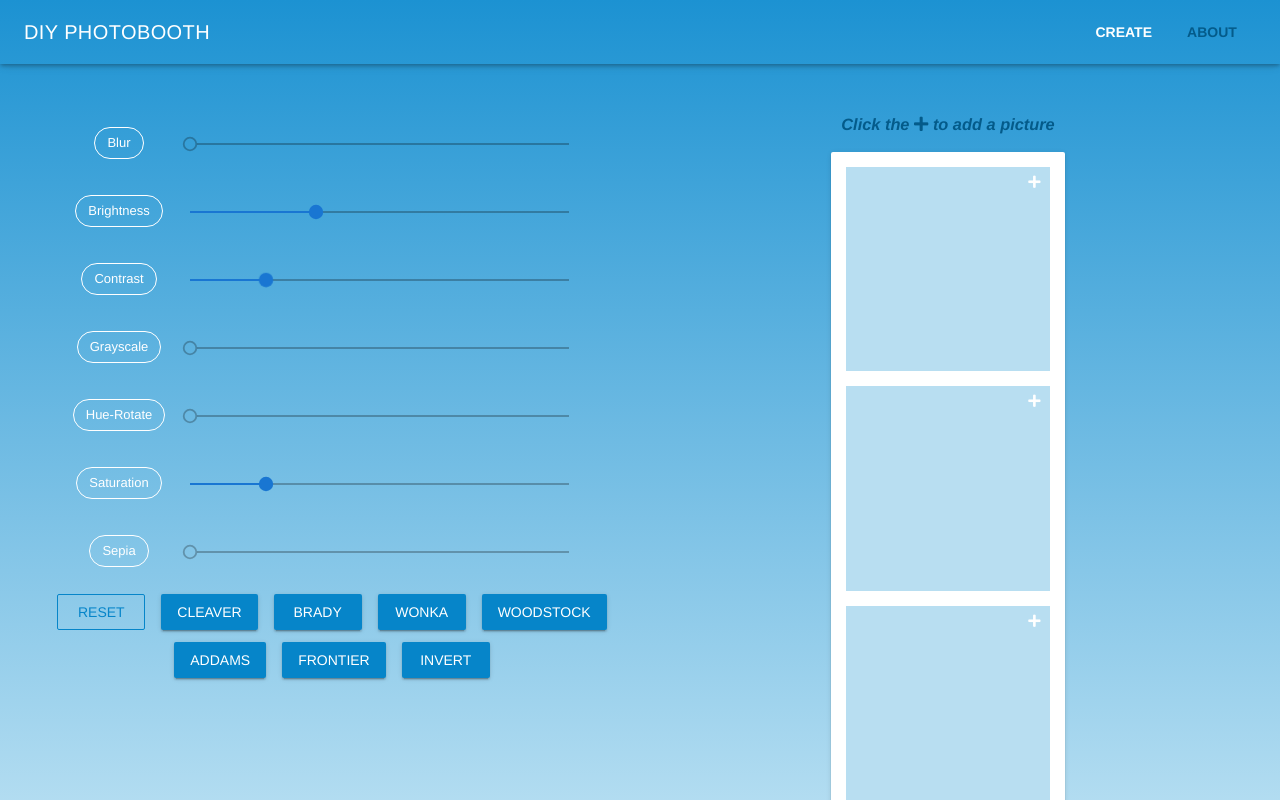
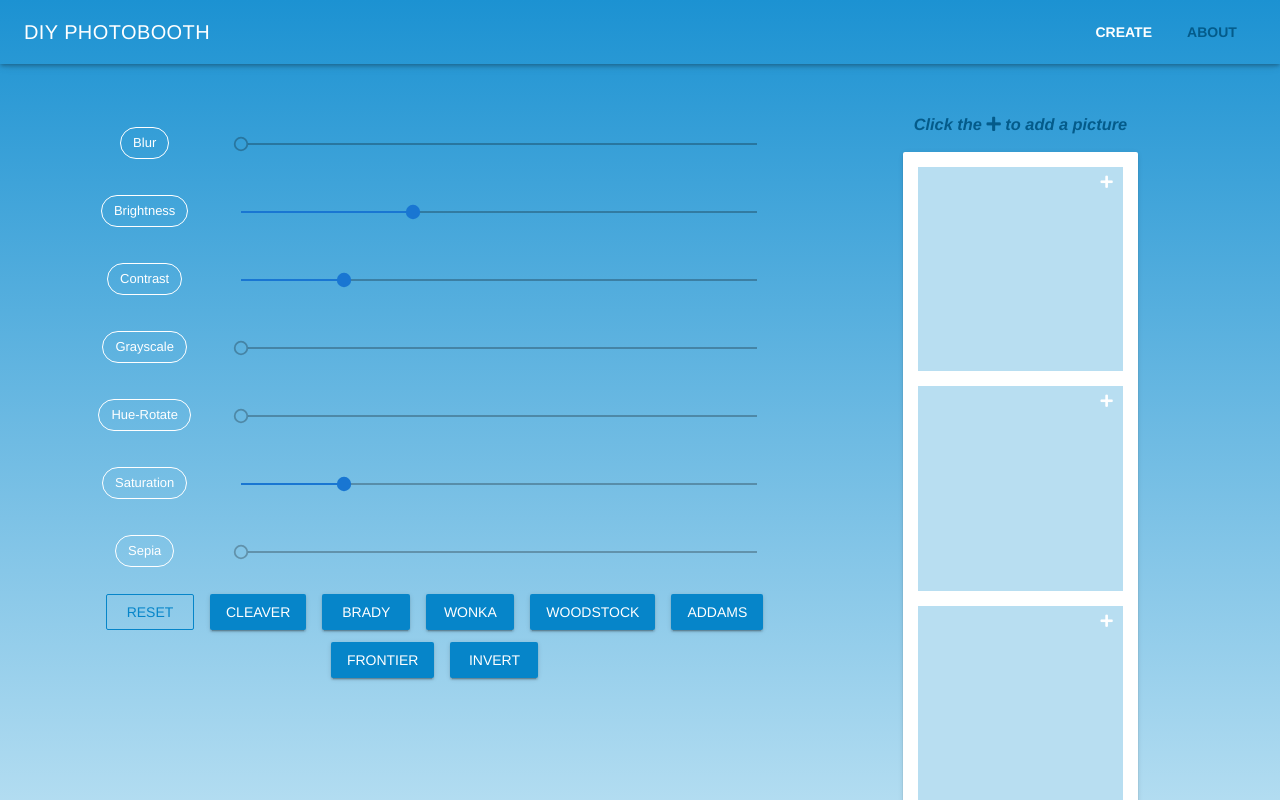
Before and after one commit to rosenshine/diy-photobooth, a Vue app: page / in a window 1280 px wide. Shown: the top 800 px of the page. Built offline with nearby package versions, Linux system fonts and the light colour scheme.

Commit message:
balance columns

```diff
--- a/src/components/FilterControls.vue
+++ b/src/components/FilterControls.vue
@@ -1,5 +1,5 @@
 <template>
-  <v-container fluid grid-list-ls class="sticky">
+  <v-container fluid grid-list-ls class="container">
     <v-layout>
       <v-flex xs3
         ><v-chip outline color="white" class="chip">Blur</v-chip></v-flex
--- a/src/components/PhotoStrip.vue
+++ b/src/components/PhotoStrip.vue
@@ -1,14 +1,14 @@
 <template>
   <v-container>
     <v-layout>
-      <v-flex>
+      <v-flex xs12 sm10>
         <h3 class="instructions">
           Click the <i class="fas fa-plus" /> to add a picture
         </h3>
       </v-flex>
     </v-layout>
     <v-layout>
-      <v-flex xs12 sm10 offset-sm1>
+      <v-flex xs12 sm10>
         <v-card class="strip">
           <add-crop fileNum="img1" />
           <add-crop fileNum="img2" />
--- a/src/views/Home.vue
+++ b/src/views/Home.vue
@@ -1,10 +1,10 @@
 <template>
   <v-container fluid>
     <v-layout>
-      <v-flex xs6>
+      <v-flex xs8>
         <FilterControls />
       </v-flex>
-      <v-flex xs6>
+      <v-flex xs4>
         <PhotoStrip />
       </v-flex>
     </v-layout>
```
